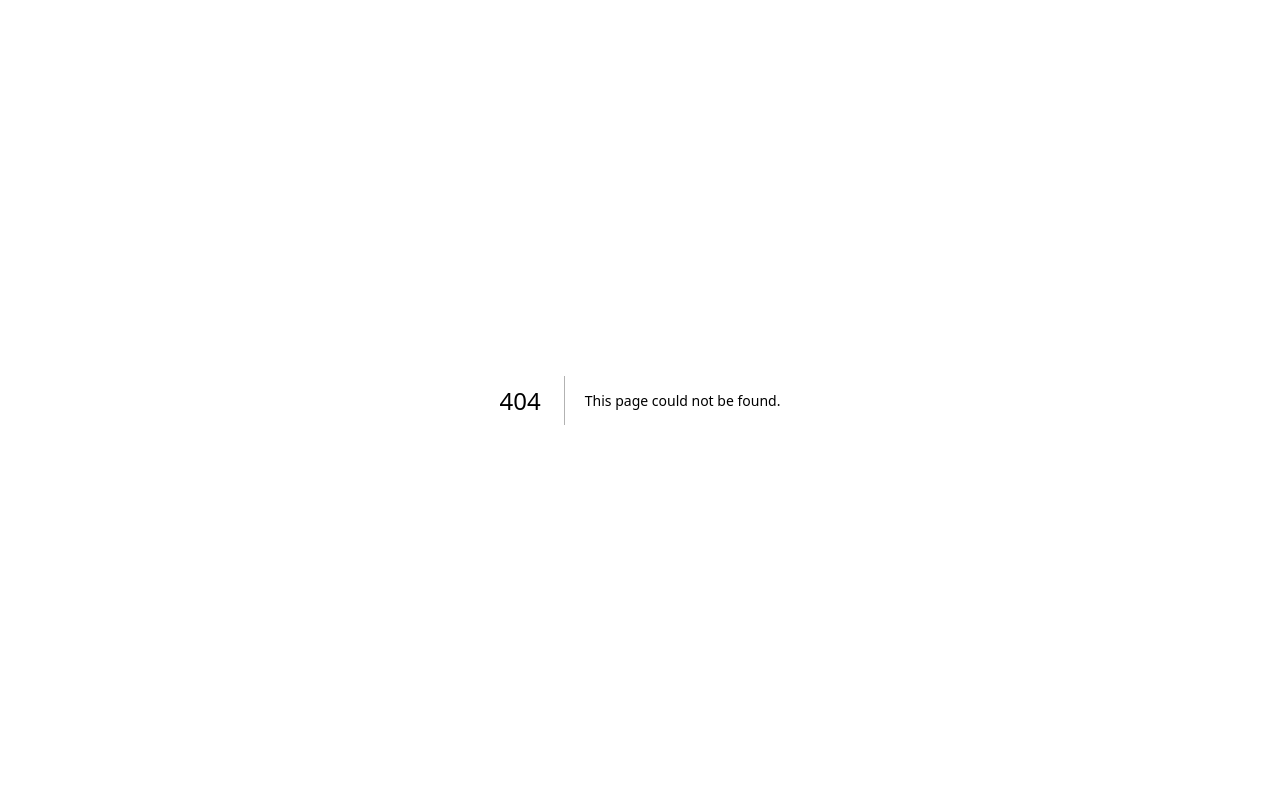
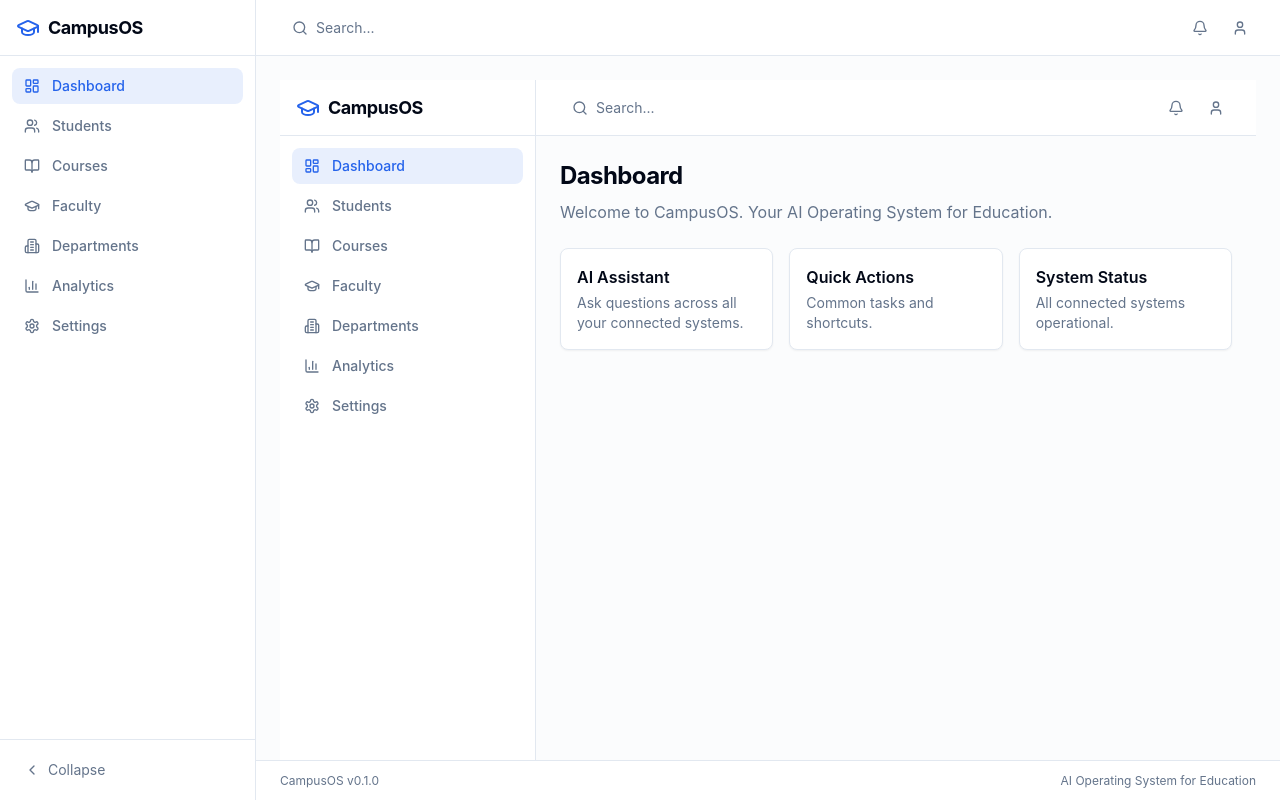
Before and after one commit to cenexusasia/CampusOS, a Next.js app in the folder apps/web/: page /dashboard in a window 1280 px wide. Before the commit this address had no page. Built offline with nearby package versions, Linux system fonts and the light colour scheme; no server answers; sample sign-in values are in the browser's storage.

Commit message:
feat: add dashboard page to fix homepage redirect

```diff
--- /dev/null
+++ b/apps/web/src/app/(portal)/dashboard/page.tsx
@@ -0,0 +1,57 @@
+'use client';
+
+import { useAuth } from '@/hooks/useAuth';
+import { redirect } from 'next/navigation';
+import { Header } from '@/components/header';
+import { Sidebar } from '@/components/sidebar';
+
+export default function DashboardPage() {
+  const { isAuthenticated, isLoading } = useAuth();
+
+  if (isLoading) {
+    return (
+      <div className="flex h-screen items-center justify-center">
+        <div className="text-lg text-muted-foreground">Loading...</div>
+      </div>
+    );
+  }
+
+  if (!isAuthenticated) {
+    redirect('/login');
+  }
+
+  return (
+    <div className="flex h-screen">
+      <Sidebar />
+      <div className="flex flex-1 flex-col">
+        <Header />
+        <main className="flex-1 overflow-y-auto p-6">
+          <h1 className="text-2xl font-bold tracking-tight">Dashboard</h1>
+          <p className="mt-2 text-muted-foreground">
+            Welcome to CampusOS. Your AI Operating System for Education.
+          </p>
+          <div className="mt-6 grid gap-4 md:grid-cols-2 lg:grid-cols-3">
+            <div className="rounded-lg border bg-card p-4 shadow-sm">
+              <h3 className="font-semibold">AI Assistant</h3>
+              <p className="mt-1 text-sm text-muted-foreground">
+                Ask questions across all your connected systems.
+              </p>
+            </div>
+            <div className="rounded-lg border bg-card p-4 shadow-sm">
+              <h3 className="font-semibold">Quick Actions</h3>
+              <p className="mt-1 text-sm text-muted-foreground">
+                Common tasks and shortcuts.
+              </p>
+            </div>
+            <div className="rounded-lg border bg-card p-4 shadow-sm">
+              <h3 className="font-semibold">System Status</h3>
+              <p className="mt-1 text-sm text-muted-foreground">
+                All connected systems operational.
+              </p>
+            </div>
+          </div>
+        </main>
+      </div>
+    </div>
+  );
+}
```
Also changed, not shown: 1 other file (tests, documents, lock files or other folders).
